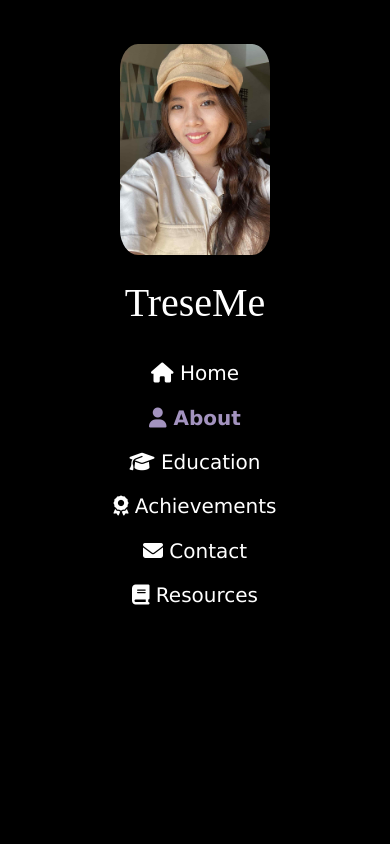
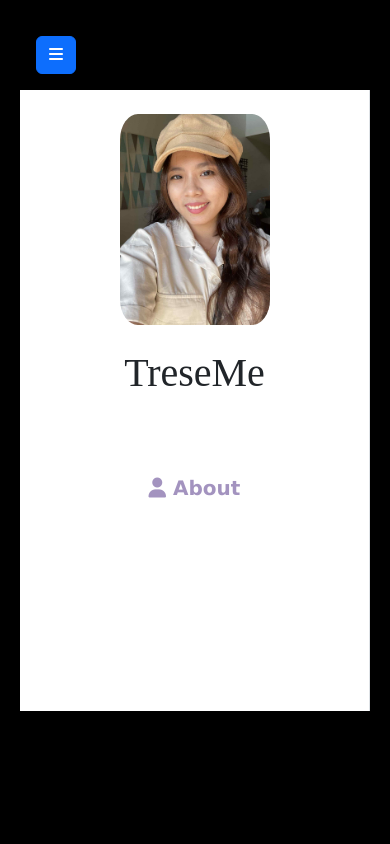
Before and after one commit to TrishaMaeSayson/personal-website-finals, a Vue app in the folder trisha-website/: page / in a window 390 px wide. Shown: the top 844 px of the page. Built offline with nearby package versions, Linux system fonts and the light colour scheme; no server answers.

Commit message:
Revised sidebar template and css

```diff
--- a/trisha-website/public/style.css
+++ b/trisha-website/public/style.css
@@ -35,15 +35,16 @@ body {
 }
 
 .col-md-2 {
-  position: fixed;
-  top: 0;
-  left: 0;
   background-color: #000;
   color: #fff;
   padding: 1.25rem;
   min-height: 100vh;
   overflow-y: auto;
   z-index: 1000;
+}
+
+.offcanvas-md.offcanvas-start.show.position-static {
+  position: static !important;
 }
 
 .col-md-2 .nav-item {
--- a/trisha-website/src/components/Sidebar.vue
+++ b/trisha-website/src/components/Sidebar.vue
@@ -1,5 +1,23 @@
 <template>
-  <div class="profile-section text-center w-100 py-4">
+  <div>
+    <!-- Mobile toggle button -->
+    <button
+      class="btn btn-primary d-md-none m-3"
+      type="button"
+      data-bs-toggle="offcanvas"
+      data-bs-target="#mobileSidebar"
+      aria-controls="mobileSidebar"
+    >
+      <i class="fas fa-bars"></i>
+    </button>
+
+    <!-- Sidebar (desktop & offcanvas) -->
+    <div
+      class="offcanvas-md offcanvas-start show position-static border-end"
+      tabindex="-1"
+      id="mobileSidebar"
+    >
+      <div class="offcanvas-body profile-section text-center w-100 py-4">
         <img src="/images/selfie.jpg" class="profile-pic mb-2" alt="Profile" />
         <h1>TreseMe</h1>
 
@@ -11,6 +29,8 @@
           <li class="nav-item"><a href="#contact" class="nav-link"><i class="fas fa-envelope"></i> Contact</a></li>
           <li class="nav-item"><a href="#resources" class="nav-link"><i class="fas fa-book"></i> Resources</a></li>
         </ul>
+      </div>
+    </div>
   </div>
 </template>
 
```
Lines whose indentation alone changed are shown as unchanged.
